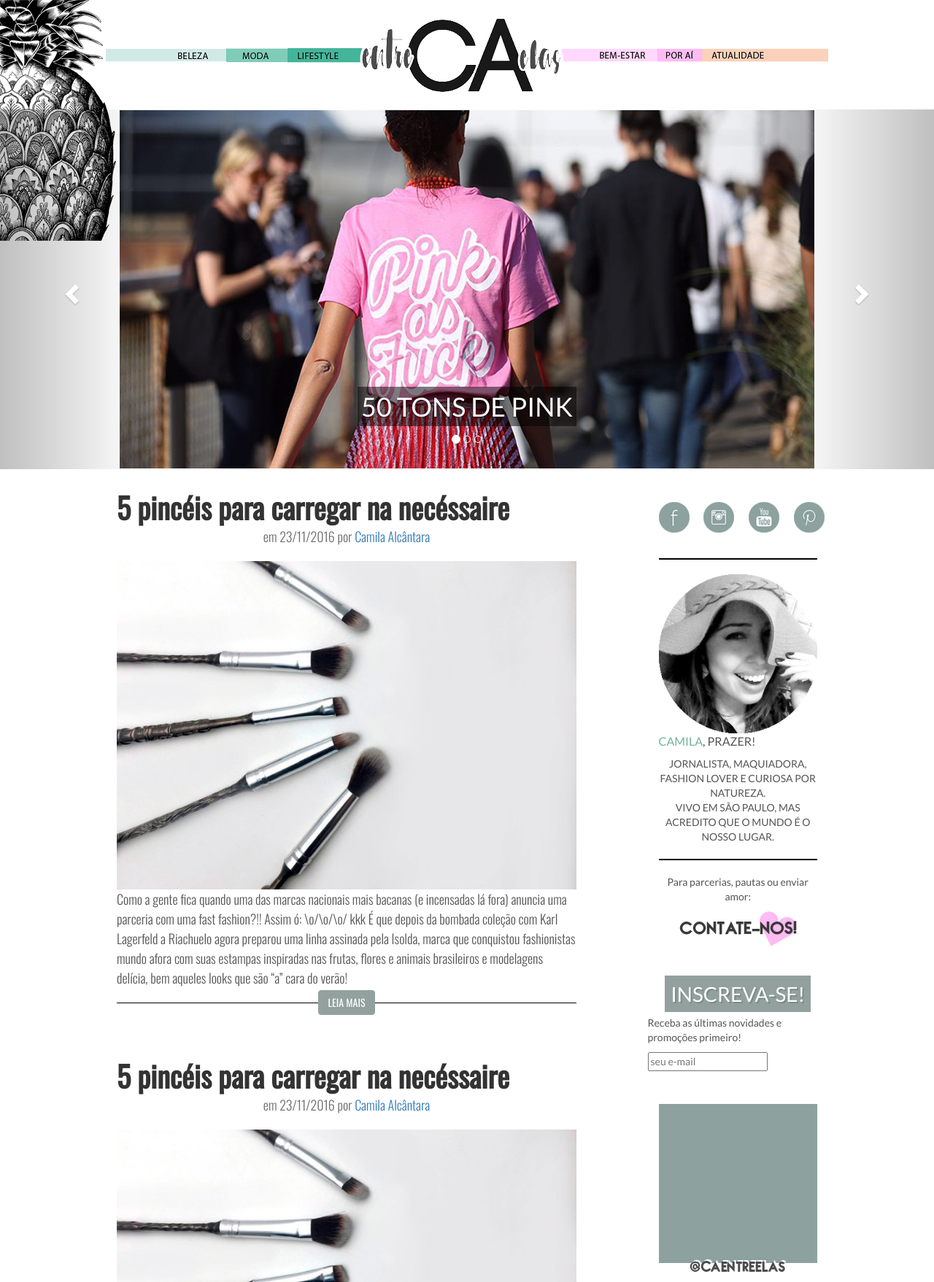
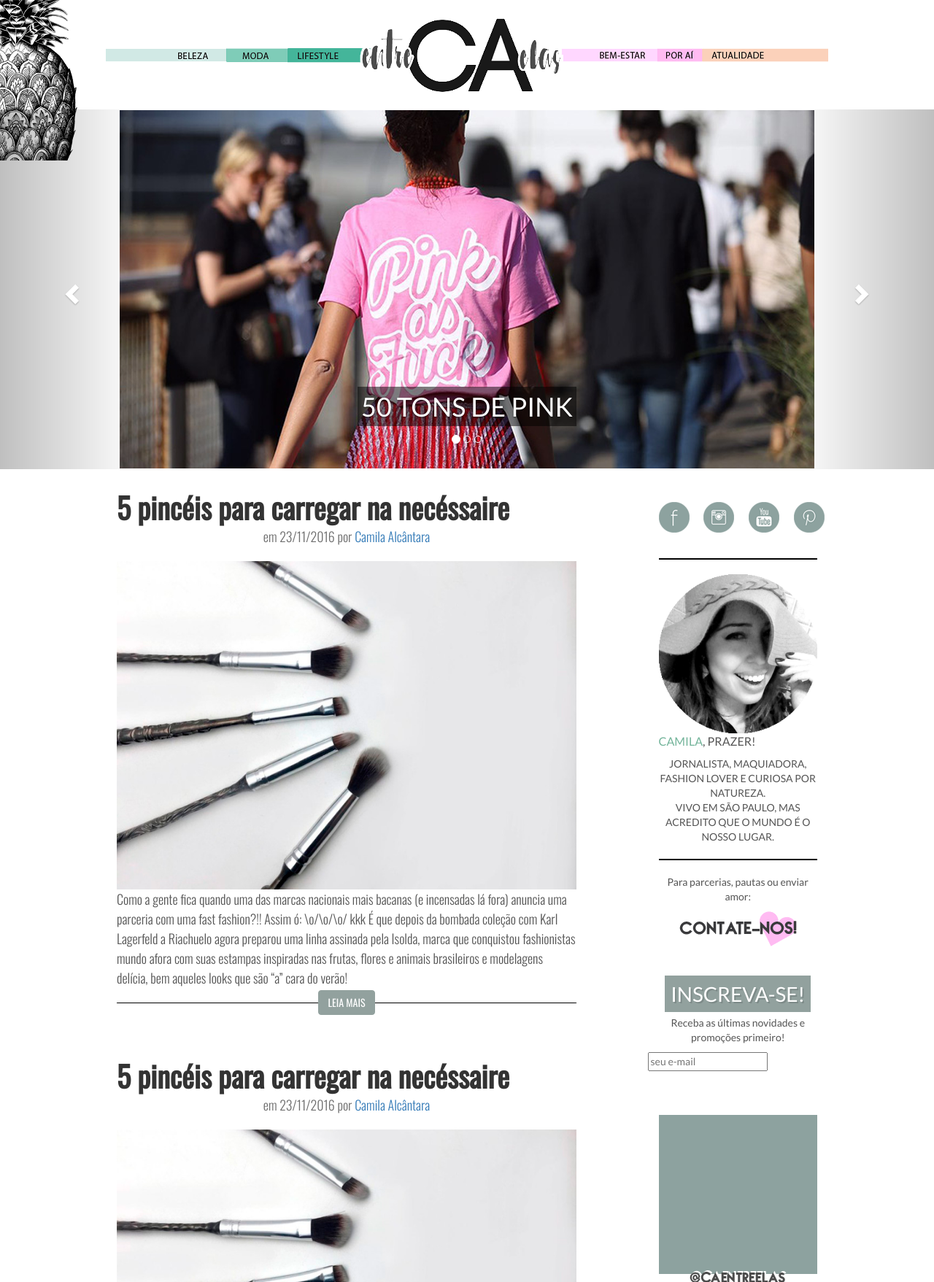
Before and after one commit to walmeida/alcantara, a PHP site: page / in a window 1280 px wide. Shown: the top 1757 px of the page at 73% size. Run offline with PHP 8.4, Linux system fonts and the light colour scheme.

Commit message:
Ajustes de layout na pagina principal

```diff
--- a/site/index.php
+++ b/site/index.php
@@ -219,10 +219,12 @@
             <p class="text-center"><span class="sidebar-title">INSCREVA-SE!</span></p>
 
             <div class="row">
-              <p>Receba as últimas novidades e promoções primeiro!</p>
+              <p class="text-center">Receba as últimas novidades e promoções primeiro!</p>
 
               <form>
-                <input type="text" id="email_inscricao" placeholder="seu e-mail" />
+                <div class="form-group">
+                  <input type="text" id="email_inscricao" placeholder="seu e-mail" />
+                </div>
               </form>
             </div>
 
```
Also changed, not shown: site/img/abacaxi.png.
